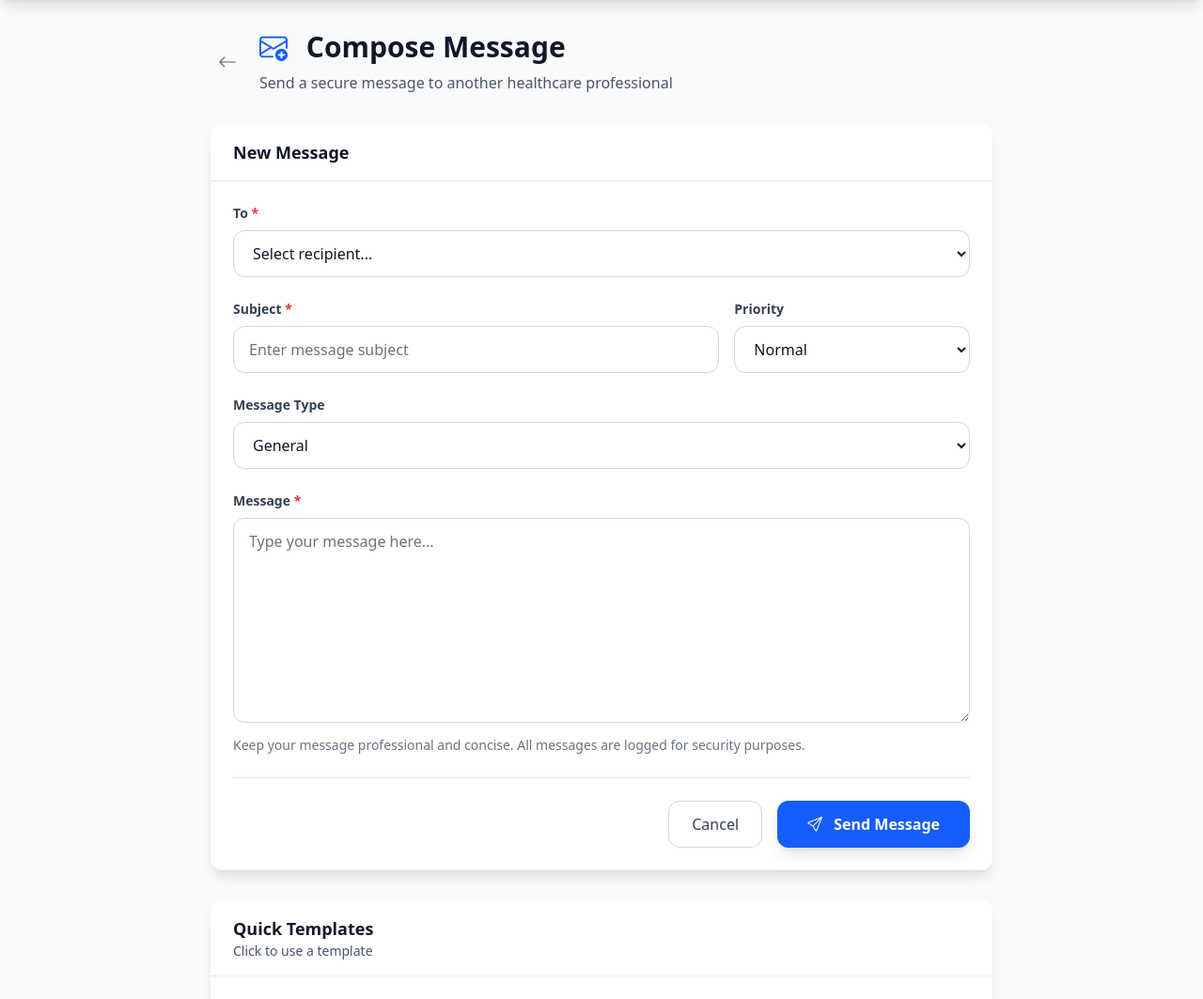
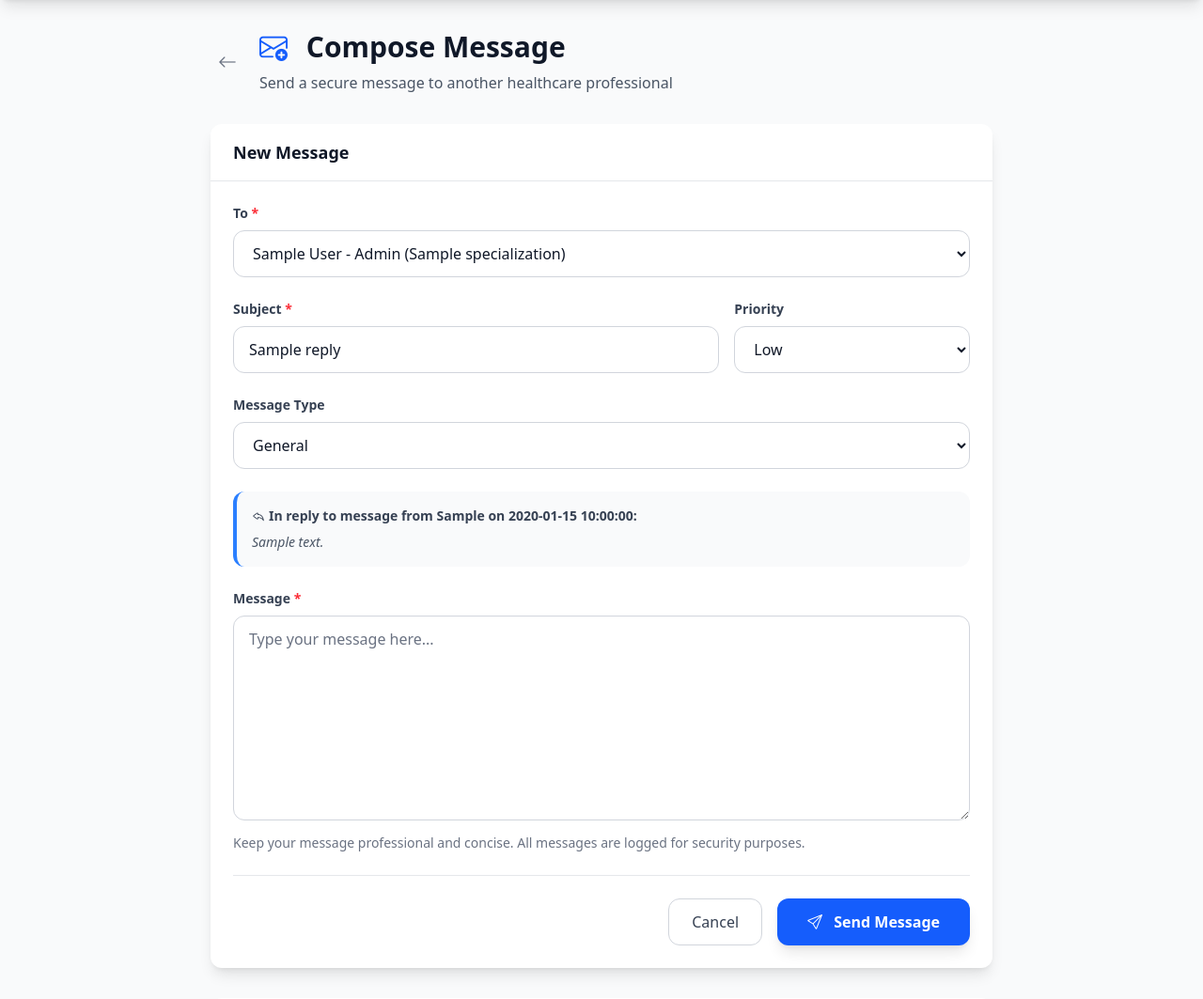
Before and after one commit to MACantara/C.A.R.E, a Python web app: template app/templates/messages/compose.html in a window 1280 px wide. Shown: the part 65-1128 px from the top of the page at 94% size. Run offline with Jinja, Linux system fonts and the light colour scheme; the template is opened without the code that fills it: most values are stand-ins (such as "Sample title", 1, 10 or a date in 2020).

Commit message:
Add reply functionality to message composition form

```diff
--- a/app/templates/messages/compose.html
+++ b/app/templates/messages/compose.html
@@ -40,7 +40,8 @@
                         class="w-full px-4 py-3 border border-gray-300 dark:border-gray-600 rounded-xl focus:outline-none focus:ring-2 focus:ring-blue-500 focus:border-transparent transition-all duration-300 bg-white dark:bg-gray-800 text-gray-900 dark:text-white">
                         <option value="">Select recipient...</option>
                         {% for recipient in recipients %}
-                        <option value="{{ recipient.id }}">
+                        <option value="{{ recipient.id }}" {% if reply_data and reply_data.recipient_id==recipient.id
+                            %}selected{% endif %}>
                             {{ recipient.first_name }} {{ recipient.last_name }} - {{ recipient.role.title() }}
                             {% if recipient.specialization %} ({{ recipient.specialization }}){% endif %}
                         </option>
@@ -56,7 +57,8 @@
                         </label>
                         <input id="subject" name="subject" type="text" required
                             class="w-full px-4 py-3 border border-gray-300 dark:border-gray-600 rounded-xl focus:outline-none focus:ring-2 focus:ring-blue-500 focus:border-transparent transition-all duration-300 bg-white dark:bg-gray-800 text-gray-900 dark:text-white placeholder-gray-500 dark:placeholder-gray-400"
-                            placeholder="Enter message subject" value="{{ request.form.subject }}">
+                            placeholder="Enter message subject"
+                            value="{{ reply_data.subject if reply_data else request.form.subject }}">
                     </div>
 
                     <div>
@@ -65,12 +67,15 @@
                         </label>
                         <select id="priority" name="priority"
                             class="w-full px-4 py-3 border border-gray-300 dark:border-gray-600 rounded-xl focus:outline-none focus:ring-2 focus:ring-blue-500 focus:border-transparent transition-all duration-300 bg-white dark:bg-gray-800 text-gray-900 dark:text-white">
-                            <option value="low" {% if request.form.priority=='low' %}selected{% endif %}>Low</option>
-                            <option value="normal" {% if request.form.priority=='normal' or not request.form.priority
+                            <option value="low" {% if (reply_data and reply_data.priority=='low' ) or
+                                request.form.priority=='low' %}selected{% endif %}>Low</option>
+                            <option value="normal" {% if (reply_data and reply_data.priority=='normal' ) or
+                                request.form.priority=='normal' or (not reply_data and not request.form.priority)
                                 %}selected{% endif %}>Normal</option>
-                            <option value="high" {% if request.form.priority=='high' %}selected{% endif %}>High</option>
-                            <option value="urgent" {% if request.form.priority=='urgent' %}selected{% endif %}>Urgent
-                            </option>
+                            <option value="high" {% if (reply_data and reply_data.priority=='high' ) or
+                                request.form.priority=='high' %}selected{% endif %}>High</option>
+                            <option value="urgent" {% if (reply_data and reply_data.priority=='urgent' ) or
+                                request.form.priority=='urgent' %}selected{% endif %}>Urgent</option>
                         </select>
                     </div>
                 </div>
@@ -82,16 +87,31 @@
                     </label>
                     <select id="message_type" name="message_type"
                         class="w-full px-4 py-3 border border-gray-300 dark:border-gray-600 rounded-xl focus:outline-none focus:ring-2 focus:ring-blue-500 focus:border-transparent transition-all duration-300 bg-white dark:bg-gray-800 text-gray-900 dark:text-white">
-                        <option value="general" {% if request.form.message_type=='general' or not
-                            request.form.message_type %}selected{% endif %}>General</option>
-                        <option value="queue_update" {% if request.form.message_type=='queue_update' %}selected{% endif
-                            %}>Queue Update</option>
-                        <option value="appointment" {% if request.form.message_type=='appointment' %}selected{% endif
-                            %}>Appointment Related</option>
-                        <option value="patient_info" {% if request.form.message_type=='patient_info' %}selected{% endif
-                            %}>Patient Information</option>
+                        <option value="general" {% if (reply_data and reply_data.message_type=='general' ) or
+                            request.form.message_type=='general' or (not reply_data and not request.form.message_type)
+                            %}selected{% endif %}>General</option>
+                        <option value="queue_update" {% if (reply_data and reply_data.message_type=='queue_update' ) or
+                            request.form.message_type=='queue_update' %}selected{% endif %}>Queue Update</option>
+                        <option value="appointment" {% if (reply_data and reply_data.message_type=='appointment' ) or
+                            request.form.message_type=='appointment' %}selected{% endif %}>Appointment Related</option>
+                        <option value="patient_info" {% if (reply_data and reply_data.message_type=='patient_info' ) or
+                            request.form.message_type=='patient_info' %}selected{% endif %}>Patient Information</option>
                     </select>
                 </div>
+
+                <!-- Original Message Quote (for replies) -->
+                {% if reply_data %}
+                <div class="bg-gray-50 dark:bg-gray-700 rounded-xl p-4 border-l-4 border-blue-500">
+                    <h4 class="text-sm font-semibold text-gray-700 dark:text-gray-300 mb-2">
+                        <i class="bi bi-reply mr-1"></i>In reply to message from {{ reply_data.original_sender }} on {{
+                        reply_data.original_date }}:
+                    </h4>
+                    <div class="text-sm text-gray-600 dark:text-gray-400 italic max-h-32 overflow-y-auto">
+                        {{ reply_data.original_content[:300] }}{% if reply_data.original_content|length > 300 %}...{%
+                        endif %}
+                    </div>
+                </div>
+                {% endif %}
 
                 <!-- Message Content -->
                 <div>
```
